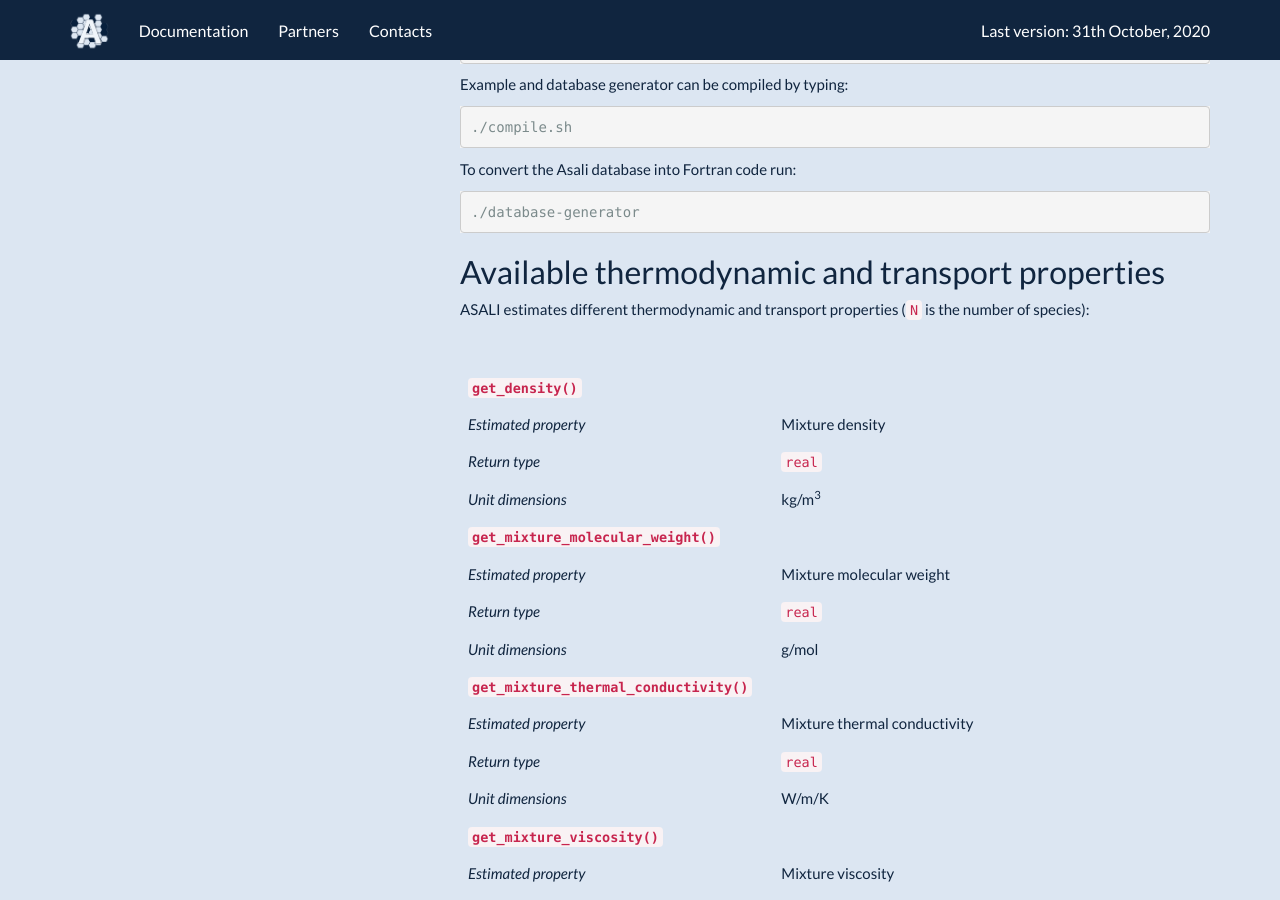
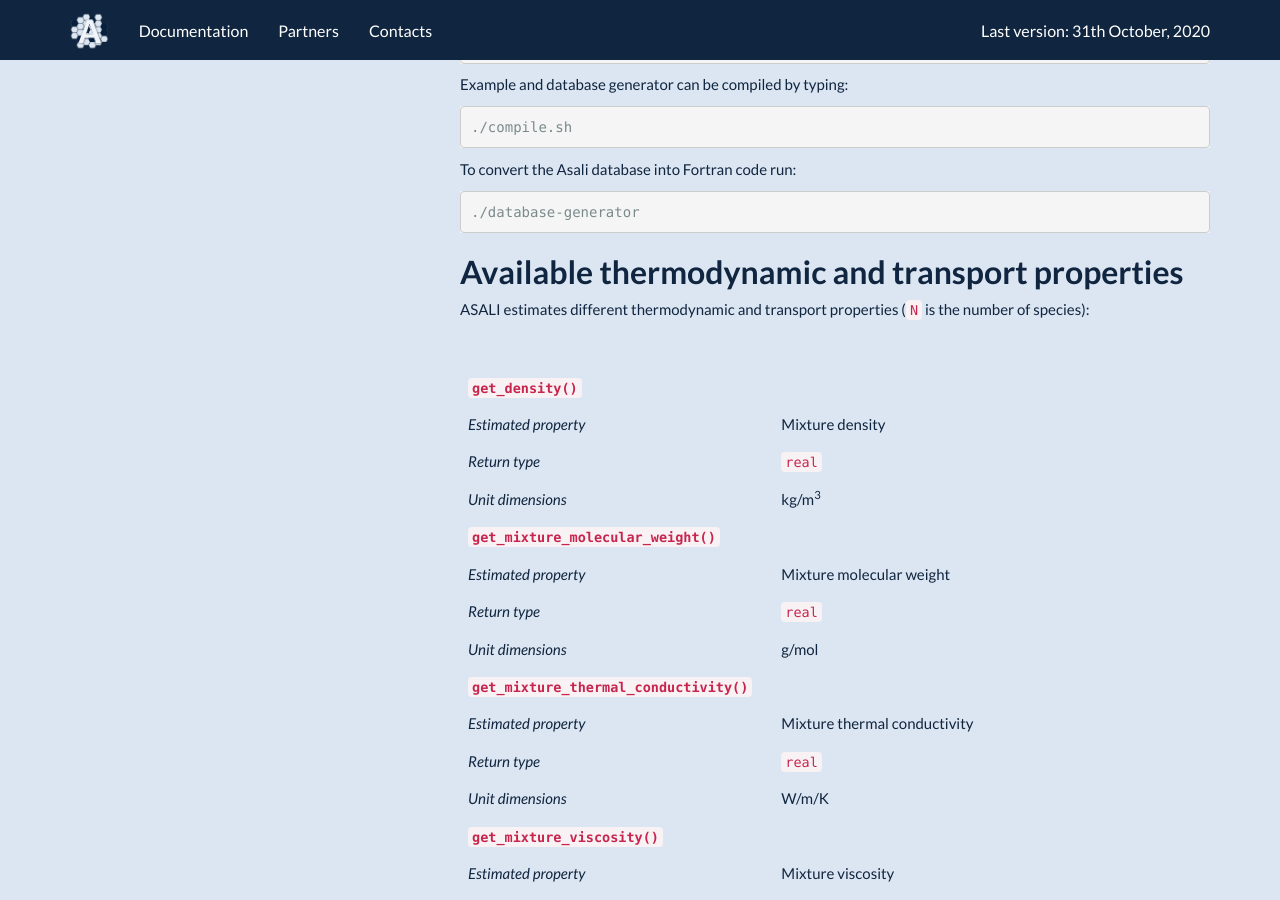
Before and after one commit to srebughini/ASALI, a Jekyll site: the page built from _docs/api/fortran.md, in a window 1280 px wide and 900 px high, scrolled down 810 px. Built offline with Jekyll 4.4.1, drawn with Linux system fonts in a browser that asks for light colours.

Commit message:
Fix minor bug

````diff
--- a/_docs/api/fortran.md
+++ b/_docs/api/fortran.md
@@ -51,7 +51,7 @@ To convert the Asali database into Fortran code run:
 ```
 ./database-generator
 ```
-## Available thermodynamic and transport properties
+## **Available thermodynamic and transport properties**
 ASALI estimates different thermodynamic and transport properties (`N` is the number of species):
 
 | | |
````
